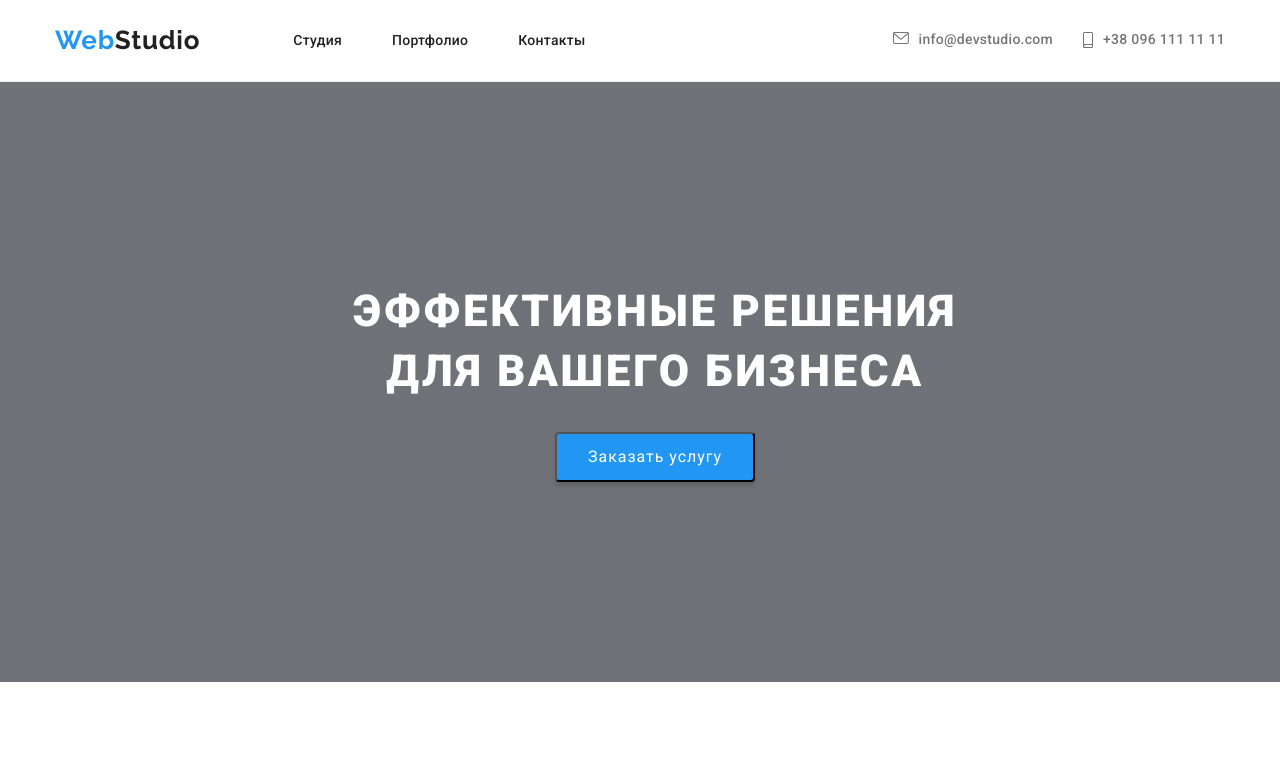
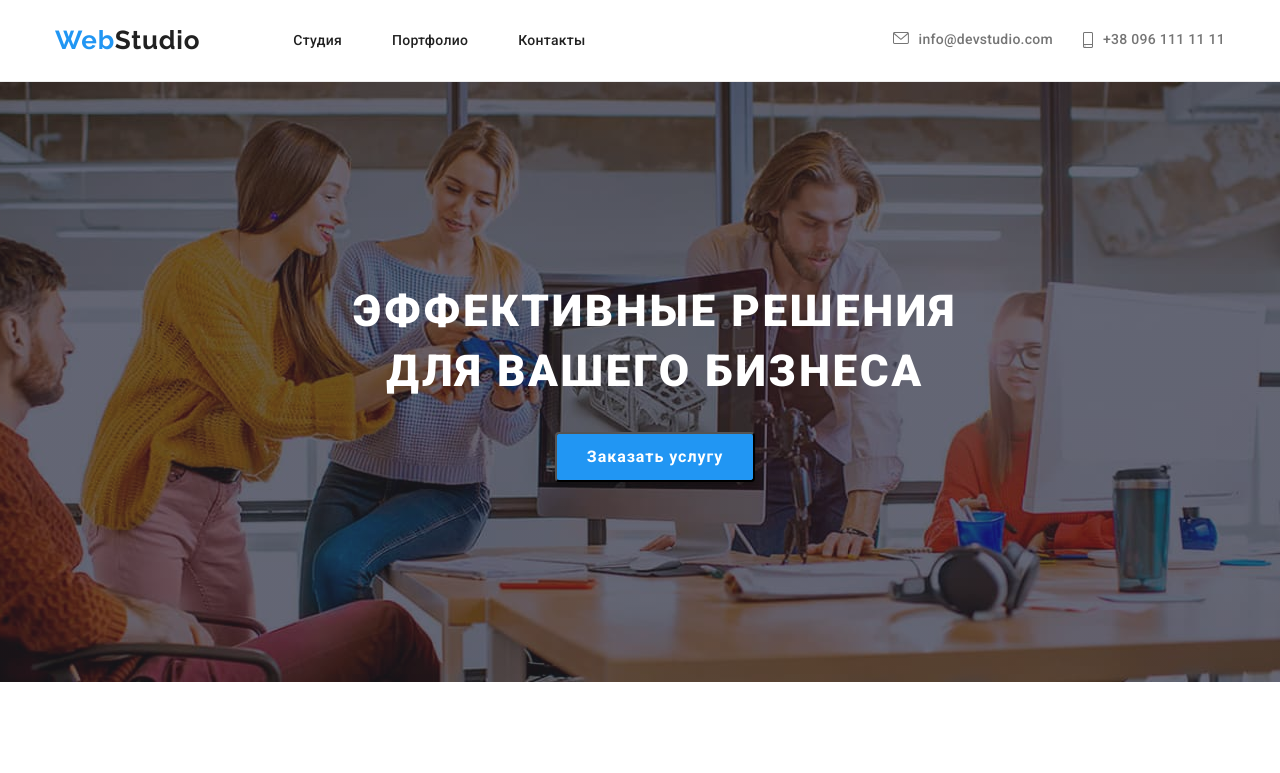
Before and after one commit to SerhiiTsukanov/goit-markup-hw-04, a plain HTML site: page index.html in a window 1280 px wide. Shown: the top 773 px of the page. Drawn offline with nearby package versions, Linux system fonts and the light colour scheme; the site is published under a folder, as on GitHub Pages, so addresses that start at the root find nothing.

Commit message:
Update styles.css

```diff
--- a/css/styles.css
+++ b/css/styles.css
@@ -157,7 +157,7 @@ body {
       rgba(47, 48, 58, 0.4),
       rgba(47, 48, 58, 0.4)
     ),
-    url(/images/overlay.jpg);
+    url(../images/overlay.jpg);
   background-repeat: no-repeat;
   background-position: center;
   background-size: cover;
@@ -184,6 +184,7 @@ body {
   font-size: 16px;
   line-height: 1.87;
   letter-spacing: 0.06em;
+  font-weight: bold;
   text-align: center;
   background-color: var(--accent-color);
   color: var(--first-title-color);
@@ -546,11 +547,12 @@ body {
 
 .portfolio-section {
   background-color: white;
+  padding-top: 94px;
+  padding-bottom: 94px;
 }
 
 .list-btn {
   display: flex;
-  padding-top: 94px;
   margin-bottom: 50px;
   display: flex;
   justify-content: center;
@@ -572,14 +574,12 @@ body {
 .list-work {
   display: flex;
   flex-wrap: wrap;
-  padding-bottom: 94px;
 }
 
 .work {
   width: 370px;
   height: 404px;
   border: 1px solid #eeeeee;
-  margin-bottom: 30px;
 }
 
 .work:hover {
```
